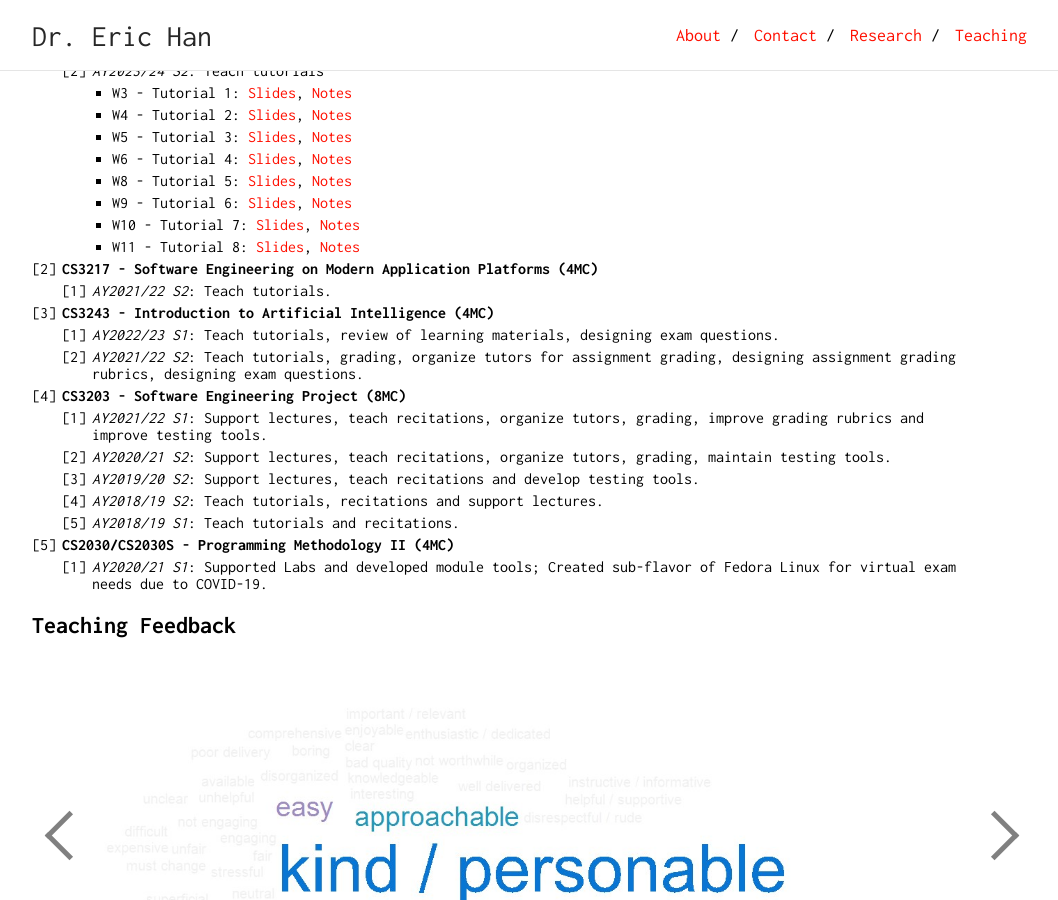
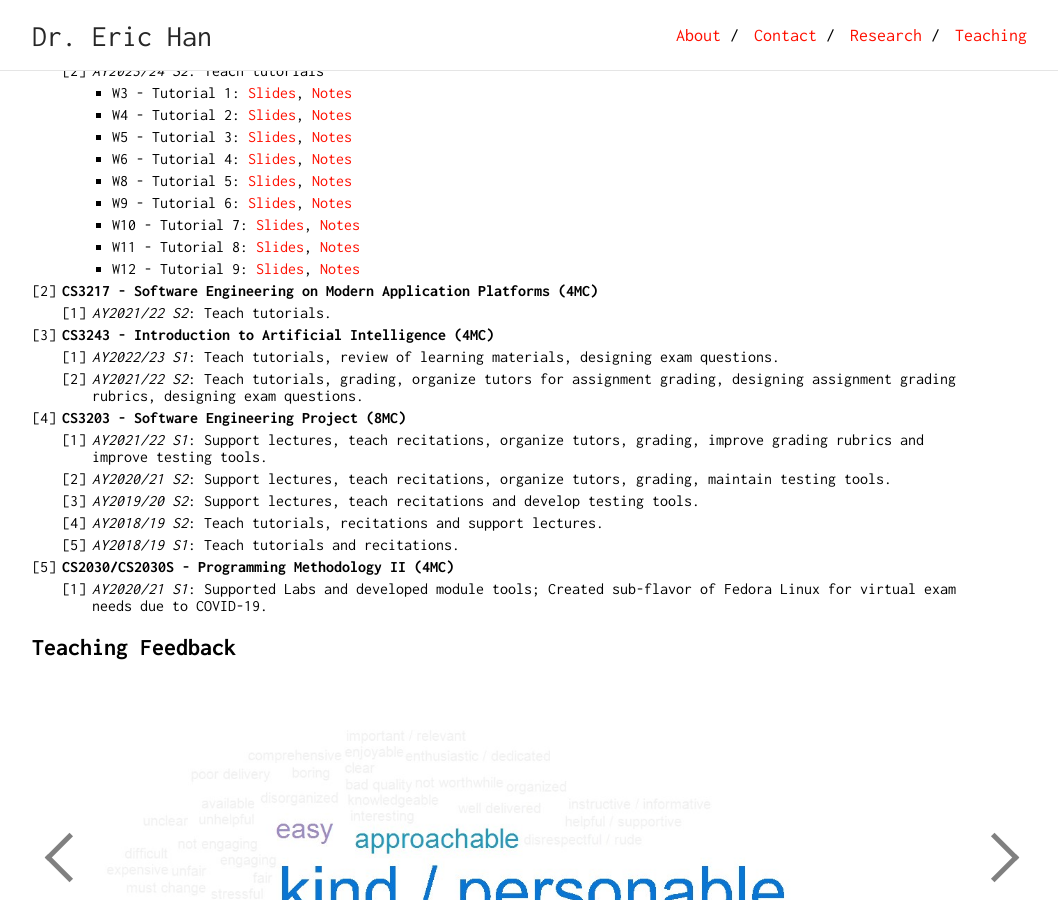
Before and after one commit to eric-vader/eric-vader.github.io, a Jekyll site: the page built from teaching.md, in a window 1280 px wide and 900 px high, scrolled down 481 px. Shown: the whole window, without its empty margins (108-1166 px from the left). Built offline with Jekyll 4.4.1, drawn with Linux system fonts in a browser that asks for light colours.

Commit message:
Updated T9

```diff
--- a/teaching.md
+++ b/teaching.md
@@ -42,6 +42,7 @@
         * W9 - Tutorial 6: [Slides](/teaching/AY2324S2/CS2109s/T06_Tutorial_Slides.pdf), [Notes](/teaching/AY2324S2/CS2109s/T06_Tutorial.pdf)
         * W10 - Tutorial 7: [Slides](/teaching/AY2324S2/CS2109s/T07_Tutorial_Slides.pdf), [Notes](/teaching/AY2324S2/CS2109s/T07_Tutorial.pdf)
         * W11 - Tutorial 8: [Slides](/teaching/AY2324S2/CS2109s/T08_Tutorial_Slides.pdf), [Notes](/teaching/AY2324S2/CS2109s/T08_Tutorial.pdf)
+        * W12 - Tutorial 9: [Slides](/teaching/AY2324S2/CS2109s/T09_Tutorial_Slides.pdf), [Notes](/teaching/AY2324S2/CS2109s/T09_Tutorial.pdf)
 1. **CS3217 - Software Engineering on Modern Application Platforms (4MC)**
     1. _AY2021/22 S2_: Teach tutorials.
 1. **CS3243 - Introduction to Artificial Intelligence (4MC)**
```
Also changed, not shown: 2 other files.
